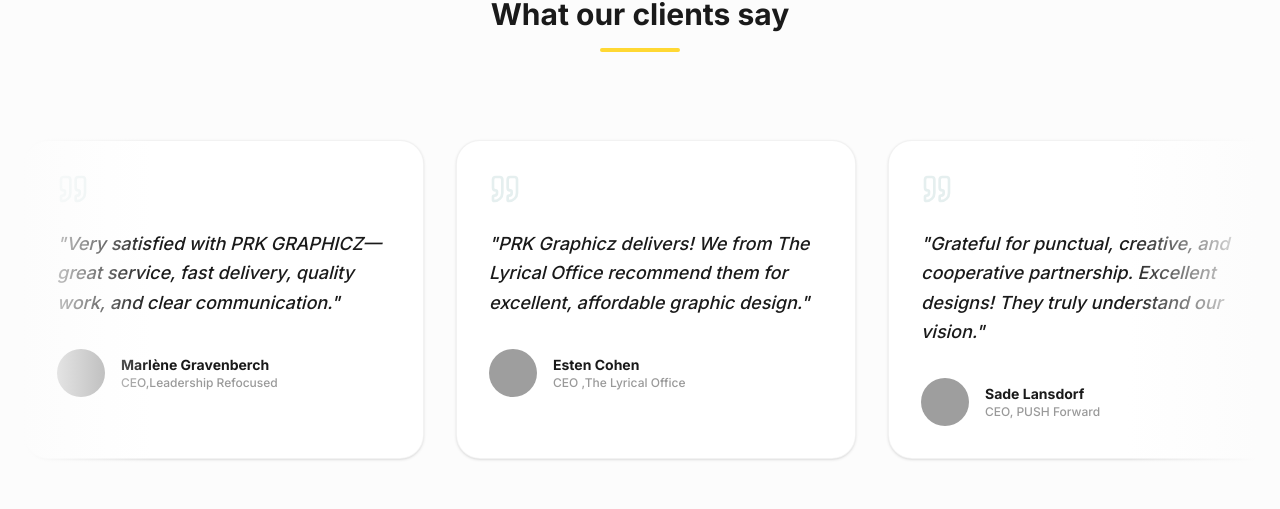
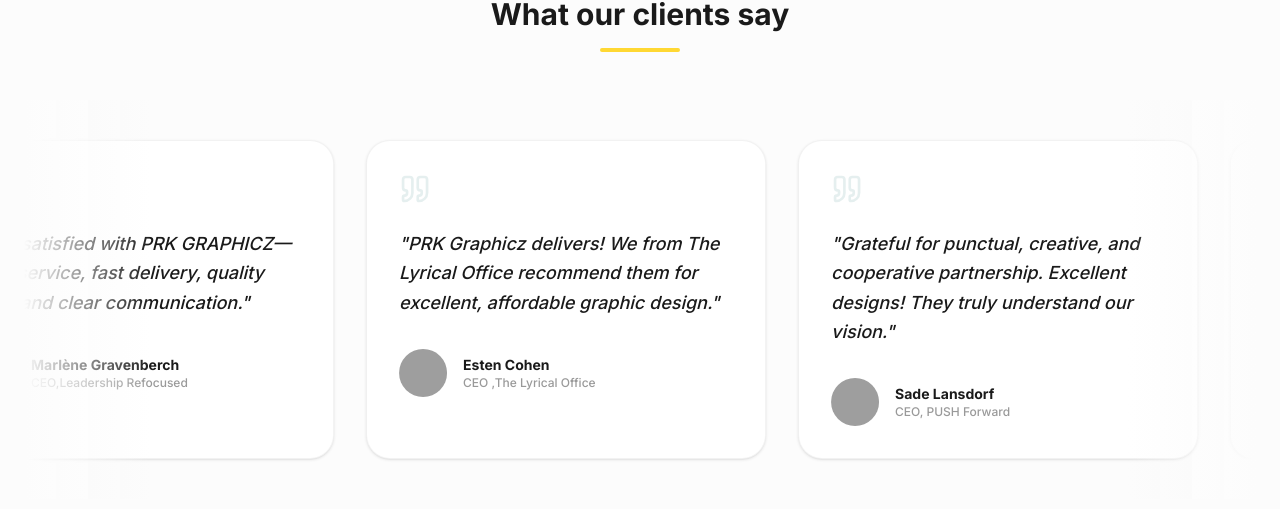
Before and after one commit to PRKIT-a20/Platform-PRK-GRAPHICZ, a React (Vite) app: page /contact in a window 1280 px wide. Shown: the part 898-1407 px from the top of the page. Built offline with nearby package versions, Linux system fonts and the light colour scheme; no server answers; grey boxes are pictures that could not be loaded; a web font is replaced by a local one.

Commit message:
feat: Improve hero text size and add marquee animation
Adjusted hero heading font sizes for better readability on smaller screens. Introduced a marquee animation for the testimonials section, enhancing visual engagement.

```diff
--- a/src/components/Hero.tsx
+++ b/src/components/Hero.tsx
@@ -17,7 +17,7 @@
           initial={{ opacity: 0, y: 20 }}
           animate={{ opacity: 1, y: 0 }}
           transition={{ duration: 0.6, delay: 0.1 }}
-          className="text-6xl md:text-8xl font-bold tracking-tight mb-8 leading-[0.9] text-brand-primary font-display uppercase"
+          className="text-5xl md:text-7xl font-bold tracking-tight mb-8 leading-[0.9] text-brand-primary font-display uppercase"
         >
           Stop Designing <br />
           <span className="text-brand-secondary italic">Start Growing</span>
--- a/src/index.css
+++ b/src/index.css
@@ -11,6 +11,17 @@
   --color-brand-accent: #000000;
 }
 
+@keyframes marquee {
+  from { transform: translateX(0); }
+  to { transform: translateX(-50%); }
+}
+
+@layer utilities {
+  .animate-marquee {
+    animation: marquee 40s linear infinite;
+  }
+}
+
 @layer base {
   :root {
     color-scheme: light only;
--- a/src/pages/Contact.tsx
+++ b/src/pages/Contact.tsx
@@ -210,7 +210,7 @@
 
             <div className="relative overflow-hidden py-10">
               <div className="flex animate-marquee whitespace-nowrap gap-8">
-                {[...testimonials, ...testimonials, ...testimonials].map((testimonial, index) => (
+                {[...testimonials, ...testimonials].map((testimonial, index) => (
                   <div
                     key={`${testimonial.name}-${index}`}
                     className="inline-block w-[400px] p-8 bg-white rounded-3xl border border-black/5 shadow-sm whitespace-normal flex-shrink-0"
```
